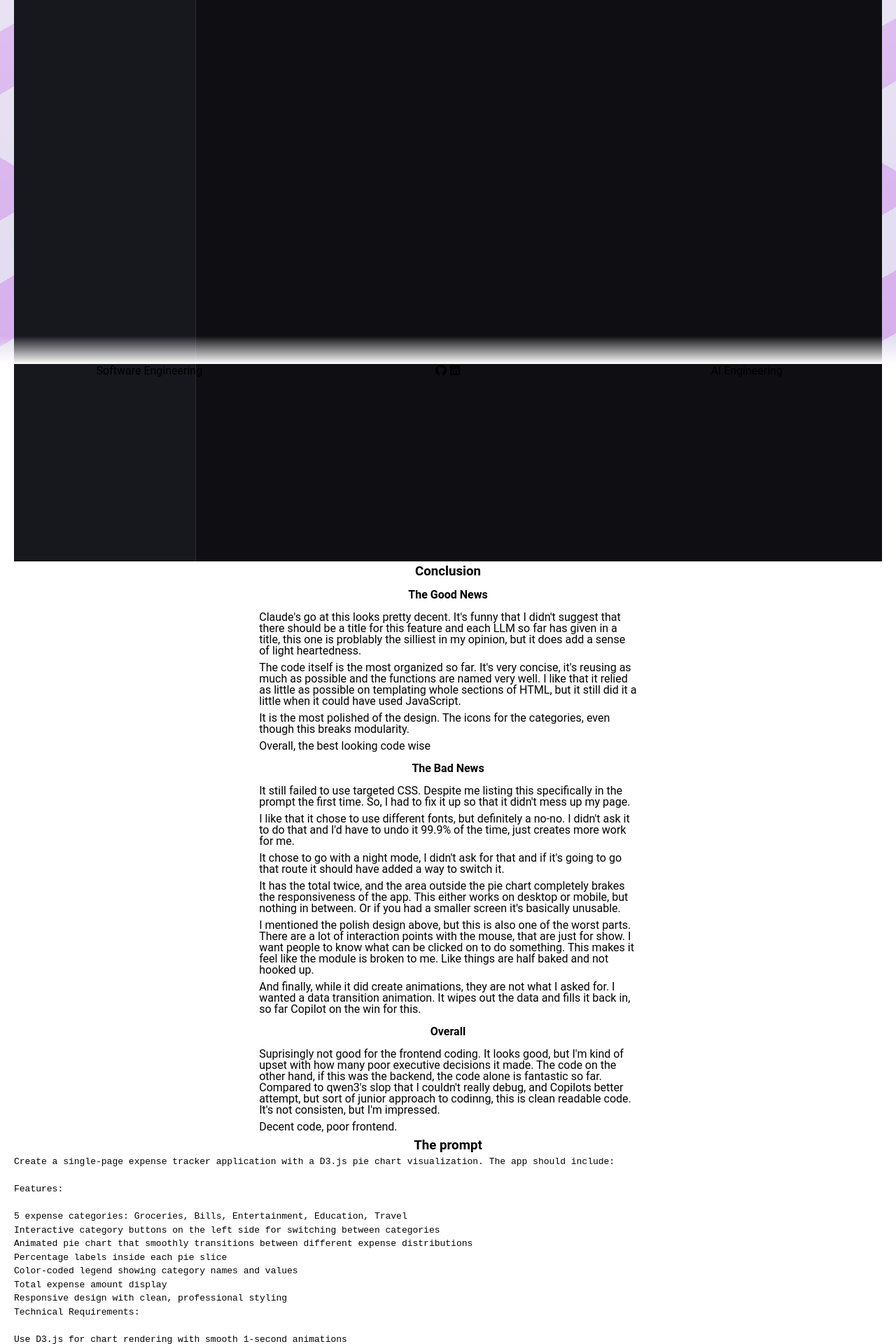
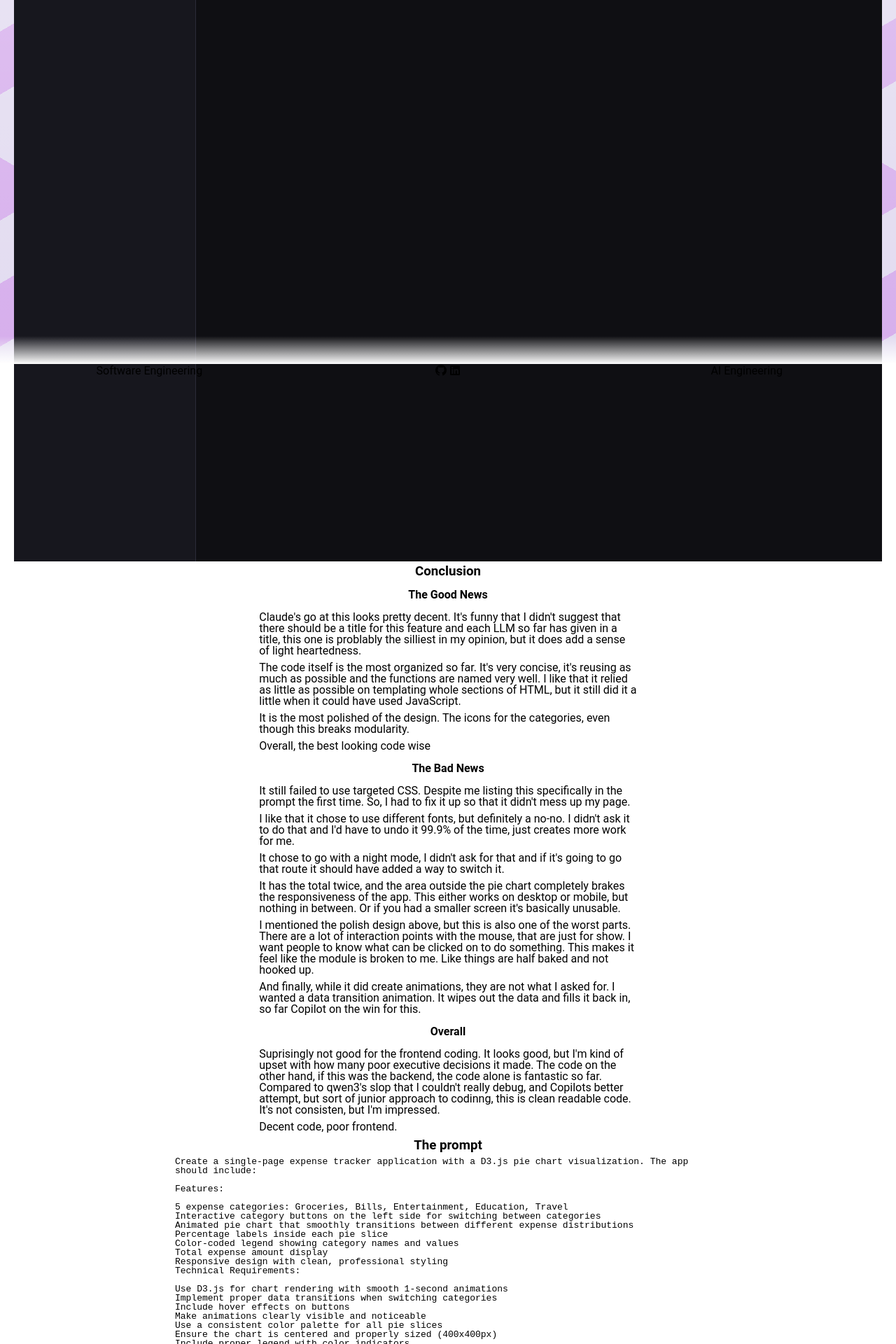
Before and after one commit to iwnnay/portfolio, a Jekyll site: the page built from _posts/2026-02-19-vibe-pie-chart-claude-code.html, in a window 1280 px wide. Shown: the part 4480-6400 px from the top of the page at 70% size. Built offline with Jekyll 4.4.1, drawn with Linux system fonts in a browser that asks for light colours; nearby versions of some CDN libraries; some web fonts are replaced.

Commit message:
Updating style on pre blocks

```diff
--- a/_posts/2026-02-19-vibe-pie-chart-claude-code.html
+++ b/_posts/2026-02-19-vibe-pie-chart-claude-code.html
@@ -661,7 +661,7 @@
 
 <h3>The prompt</h3>
 
-<pre>
+<pre class="allowwrap">
 Create a single-page expense tracker application with a D3.js pie chart visualization. The app should include:
 
 Features:
--- a/_sass/post.scss
+++ b/_sass/post.scss
@@ -4,11 +4,21 @@
     height: auto;
   }
 
-  p {
+  p, pre {
     line-height: 1em;
     padding: .25em 0;
     margin: 0 auto;
     max-width: 60ch;
+  }
+
+  pre {
+    max-width: 100ch;
+    overflow: auto;
+    max-height: 80vh;
+  }
+
+  pre.allowwrap {
+    text-wrap: auto;
   }
 
   p.imagecell {
```
